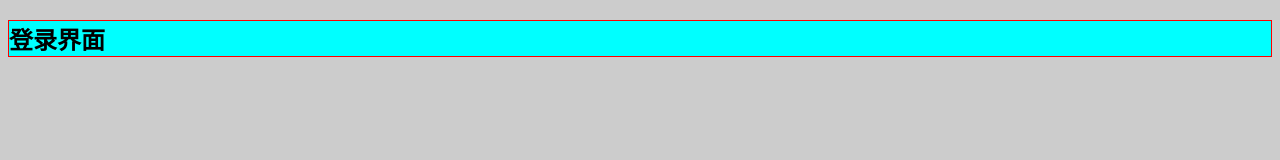
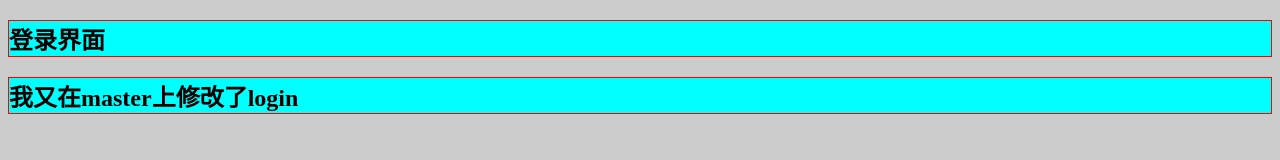
Before and after one commit to 1312016057/project_01, a plain HTML site: page login.html in a window 1280 px wide. Drawn offline with Linux system fonts and the light colour scheme.

Commit message:
在master上修改了login

```diff
--- a/login.html
+++ b/login.html
@@ -17,5 +17,6 @@
 </head>
 <body>
     <h2>登录界面</h2>
+    <h2>我又在master上修改了login</h2>
 </body>
 </html>
```
